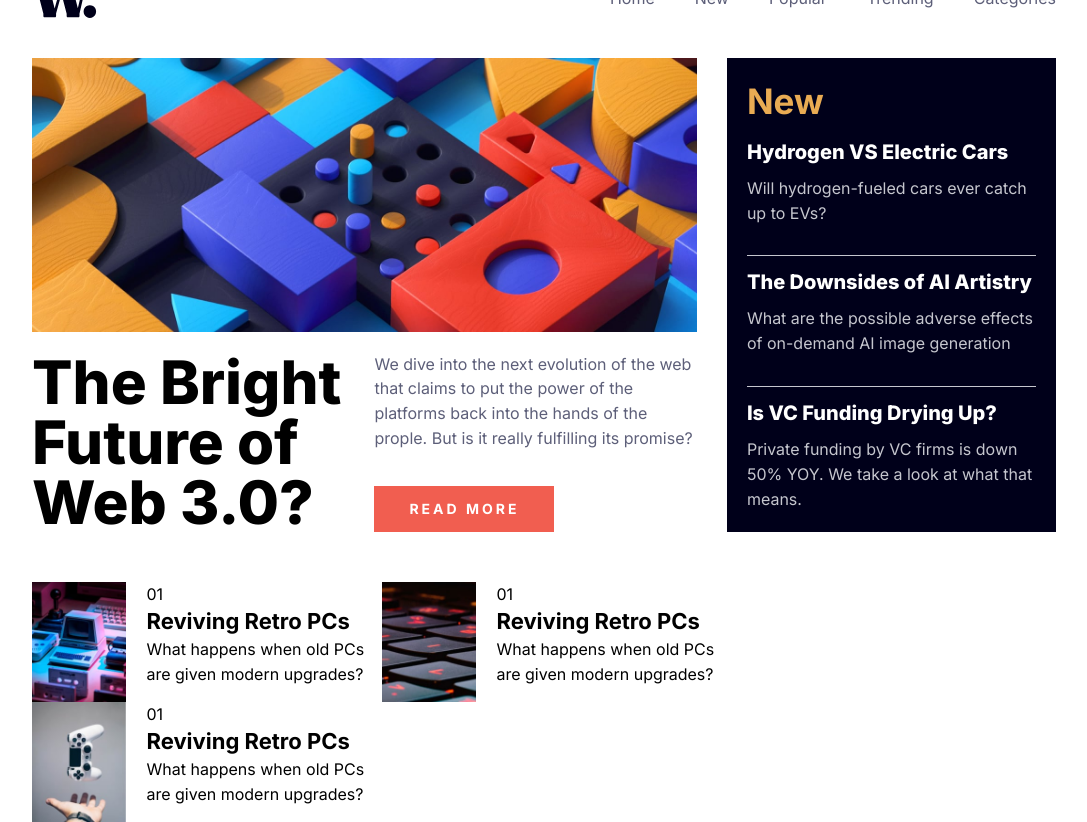
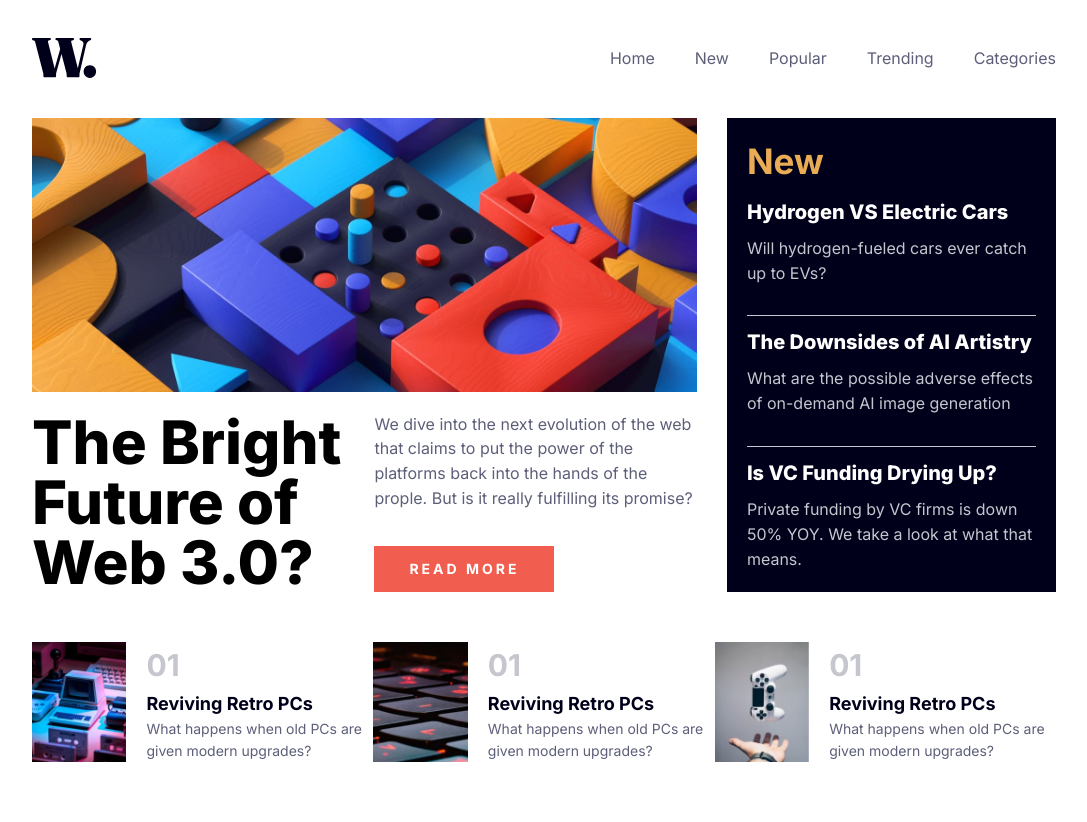
Before and after one commit to lucasfeklein/news-homepage, a React (Vite) app: page / in a window 1280 px wide. Shown: the whole page, without its empty margins (96-1183 px from the left). After the commit the page ends 800 px from the top, so only its background shows below. Built offline with nearby package versions, Linux system fonts and the light colour scheme.

Commit message:
cards styles

```diff
--- a/src/components/Content/Content.jsx
+++ b/src/components/Content/Content.jsx
@@ -69,23 +69,35 @@ function Content() {
           <Title size="35px" style={{ color: "hsl(35, 77%, 62%)" }} order={2}>
             New
           </Title>
-          {news.map((card) => (
-            <Box key={card.title} className={classes.news_card}>
-              <Text className={classes.news_subtitle}>{card.title}</Text>
-              <Text className={classes.news_paragraph}>{card.subtitle}</Text>
+          {news.map((news) => (
+            <Box key={news.title} className={classes.news_card}>
+              <Text className={classes.news_subtitle}>{news.title}</Text>
+              <Text className={classes.news_paragraph}>{news.subtitle}</Text>
             </Box>
           ))}
         </Box>
       </Box>
-      <Flex wrap="wrap" mt={50}>
+      <Flex mt={50} justify="space-between" rowGap={20}>
         {cards.map((card) => (
           <Flex key={card.title} w={350} gap={20}>
             <Image src={card.image} height={120} />
-            <Box>
-              <Text>01</Text>
-              <Title order={3}>Reviving Retro PCs</Title>
-              <Text>What happens when old PCs are given modern upgrades?</Text>
-            </Box>
+            <Flex direction="column" justify="space-between">
+              <Text
+                style={{
+                  fontSize: "30px",
+                  color: "hsl(233, 8%, 79%)",
+                  fontWeight: "bold",
+                }}
+              >
+                01
+              </Text>
+              <Title order={3} className={classes.card_title}>
+                Reviving Retro PCs
+              </Title>
+              <Text className={classes.card_subtitle}>
+                What happens when old PCs are given modern upgrades?
+              </Text>
+            </Flex>
           </Flex>
         ))}
       </Flex>
--- a/src/components/Content/Content.module.css
+++ b/src/components/Content/Content.module.css
@@ -69,3 +69,13 @@
   border-bottom: 0px solid hsl(233, 8%, 79%);
   padding-bottom: 0px;
 }
+
+.card_title {
+  color: hsl(240, 100%, 5%);
+  font-size: 18px;
+}
+
+.card_subtitle {
+  color: hsl(236, 13%, 42%);
+  font-size: 14px;
+}
```
